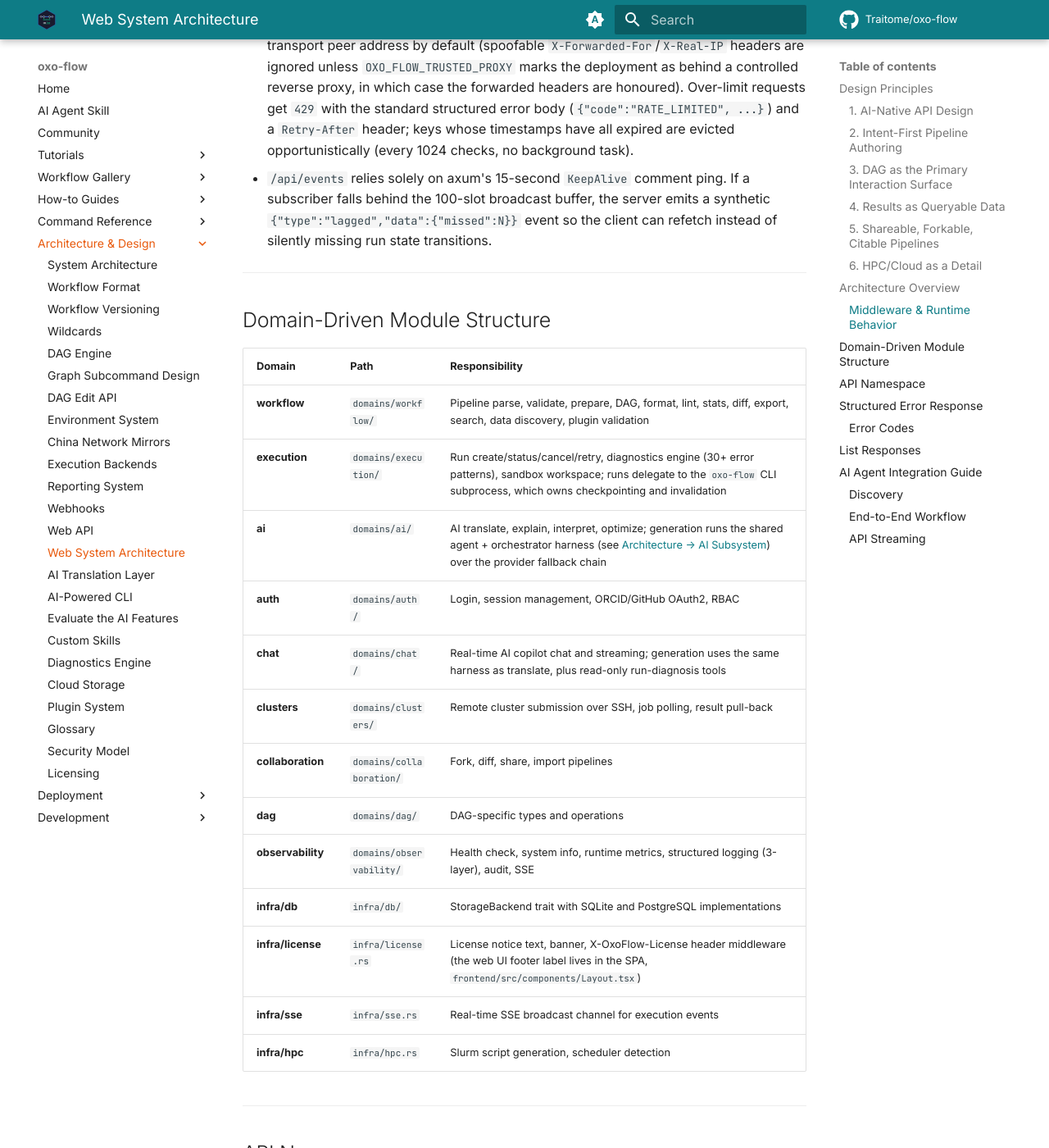
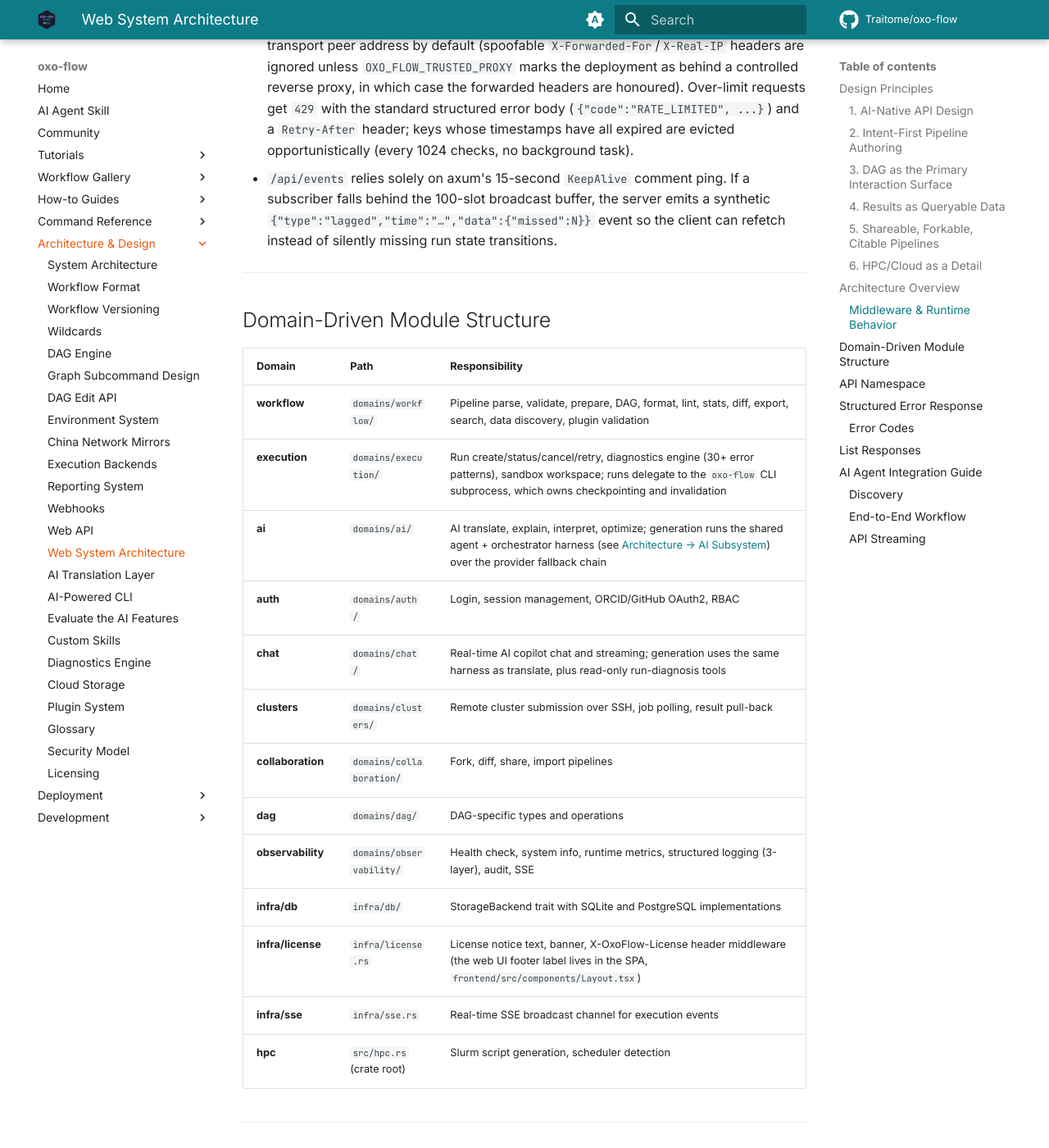
Before and after one commit to Traitome/oxo-flow, an MkDocs documentation site: the page built from docs/guide/src/reference/web-system-architecture.md, in a window 1280 px wide and 1400 px high, scrolled down 2957 px. Shown: the whole window at 82% size. Built offline with MkDocs 1.6.1 and Material for MkDocs 9.7.7, drawn with Linux system fonts in a browser that asks for light colours; comment, search, counter and statistics services are not loaded; the version menu is left out.

Commit message:
docs(reference): fix hpc module path + SSE lagged event time field
- Domain table: hpc lives at crate root src/hpc.rs (pub mod hpc in
  lib.rs), not infra/hpc.rs — infra/ contains crypto, db, license,
  quota, rate_limit, sse only.
- SSE lagged event example includes the "time" field the server
  actually emits alongside type/data.

Co-Authored-By: Claude <noreply@anthropic.com>

```diff
--- a/docs/guide/src/reference/web-system-architecture.md
+++ b/docs/guide/src/reference/web-system-architecture.md
@@ -130,8 +130,9 @@ Rate limiting and SSE:
   checks, no background task).
 - `/api/events` relies solely on axum's 15-second `KeepAlive` comment ping.
   If a subscriber falls behind the 100-slot broadcast buffer, the server
-  emits a synthetic `{"type":"lagged","data":{"missed":N}}` event so the
-  client can refetch instead of silently missing run state transitions.
+  emits a synthetic `{"type":"lagged","time":"…","data":{"missed":N}}`
+  event so the client can refetch instead of silently missing run state
+  transitions.
 
 ---
 
@@ -151,7 +152,7 @@ Rate limiting and SSE:
 | **infra/db** | `infra/db/` | StorageBackend trait with SQLite and PostgreSQL implementations |
 | **infra/license** | `infra/license.rs` | License notice text, banner, X-OxoFlow-License header middleware (the web UI footer label lives in the SPA, `frontend/src/components/Layout.tsx`) |
 | **infra/sse** | `infra/sse.rs` | Real-time SSE broadcast channel for execution events |
-| **infra/hpc** | `infra/hpc.rs` | Slurm script generation, scheduler detection |
+| **hpc** | `src/hpc.rs` (crate root) | Slurm script generation, scheduler detection |
 
 ---
 
```
